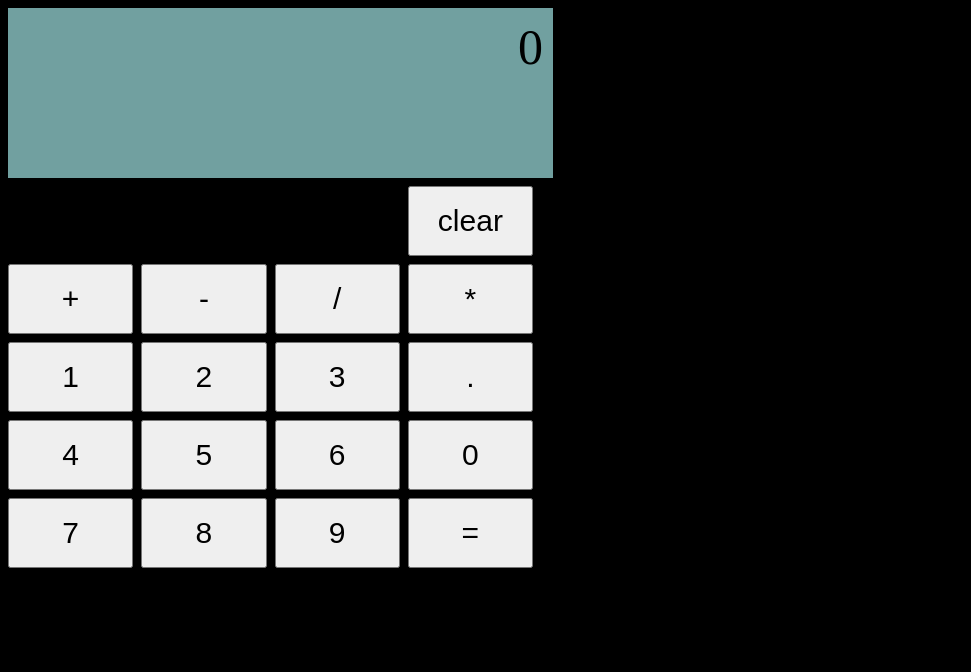
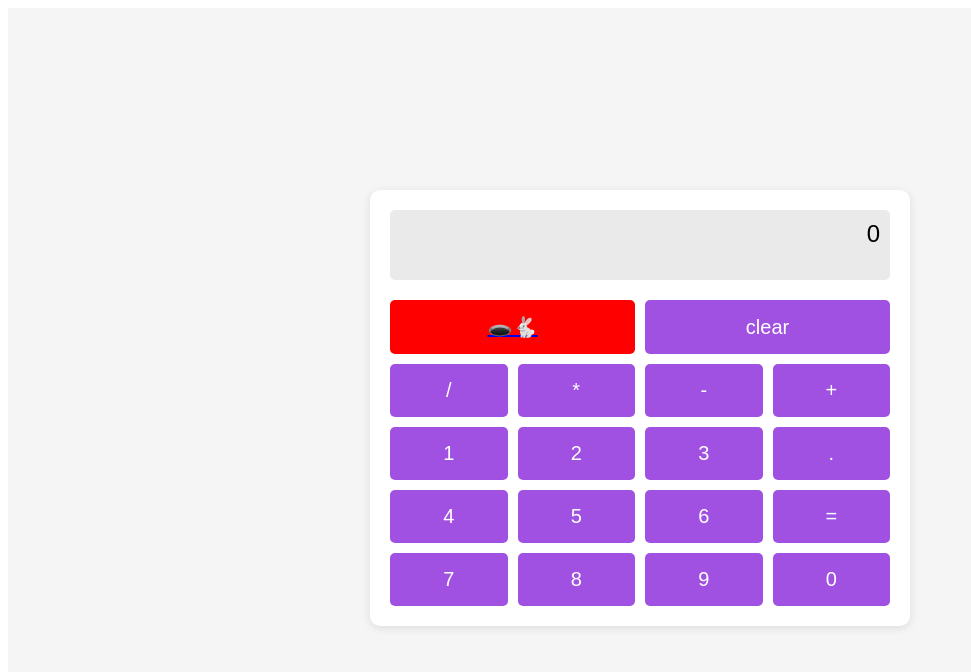
Before and after one commit to Ejiro-David/FCC-calculator-project., a React (Create React App) app: page / in a window 1280 px wide. Shown: the top 672 px of the page, without its empty margins (0-971 px from the left). Built offline with nearby package versions, Linux system fonts and the light colour scheme.

Commit message:
ALL DONE

```diff
--- a/src/App.css
+++ b/src/App.css
@@ -1,94 +1,128 @@
-body{
-  background-color: black;
+.App {
+  display: flex;
+  justify-content: center;
+  align-items: center;
+  min-height: 100vh;
+  background-color: #f5f5f5;
 }
 
-.App{
-  display: flex;
-  flex-direction: column;
-  background-color: black;
+.calc {
+  background-color: #ffffff;
+  border-radius: 10px;
+  box-shadow: 0 2px 10px rgba(0, 0, 0, 0.1);
+  padding: 20px;
+  width: 100%;
+  max-width: 500px;
+  font-family: Arial, sans-serif;
 }
-.calc {
-  display: flex;
-  flex-flow: column nowrap;
-  max-width: 700px;
-  min-width: 250px;
+
+#display {
+  background-color: #eaeaea;
+  border-radius: 5px;
+  padding: 10px;
+  height: 50px;
+  margin-bottom: 20px;
+  font-size: 24px;
+  text-align: right;
 }
-.buttons-container{
-  width: 75%;
+
+.buttons-container {
   display: grid;
   grid-template-columns: repeat(4, 1fr);
-  grid-template-rows: repeat(5, 1fr);
-  grid-gap: 8px;
+  grid-gap: 10px;
 }
 
-button{
-  width: auto;
-  height: 70px;
-  max-width: 132px;
-  font-size: 30px;
+.clear,
+.operator,
+.num {
+  background-color: #a051e2;
+  color: #ffffff;
+  border: none;
+  border-radius: 5px;
+  padding: 15px;
+  font-size: 20px;
+  cursor: pointer;
 }
-#clear{
-  order: 0;
-  grid-column: 4/5;
+#rabbithole {
+  background-color: red;
+}
+#one {
+  order: 1;
 }
 
-#display{
-  margin-bottom: 8px;
-  width: 75%;
-  height: 150px;
-  background-color: rgb(113, 160, 160);
-  font-size: 50px;
-  text-align: right;
-  padding: 10px;
-
+#two {
+  order: 2;
 }
 
-/* reordering of buttons */
-#one{
+#three {
+  order: 3;
+}
+#decimal {
+  order: 4;
+}
+#four {
   order: 5;
 }
-#two{
+
+#five {
   order: 6;
 }
-#three{
+
+#six {
   order: 7;
 }
-#four{
-  order: 9;
+#seven {
+  order: 34;
 }
-#five{
-  order: 10;
+
+#eight {
+  order: 34;
 }
-#six{
-  order: 11;
-}
-#seven{
-  order: 13;
-}
-#eight{
-  order: 14;
-}
-#nine{
-  order: 15;
-}
-#zero{
-  order: 12;
-}
-#add{
-  order: 1;
-}
-#subtract{
-  order: 2;
-}
-#divide{
-  order: 3;
-}
-#multiply{
-  order: 4;
+
+#nine {
+  order: 34;
 }
 #equals{
-  order: 99;
+  order: 32;
+ }
+ #zero{
+  order: 35;
+ }
+.clear {
+  grid-column: span 2;
 }
-#decimal{
-  order: 8;
+
+.operator,
+.num {
+  transition: background-color 0.3s ease;
 }
+
+.operator:hover,
+.num:hover {
+  background-color: #8245b3;
+}
+
+.num {
+  grid-column: span 1;
+}
+
+@media screen and (max-width: 600px) {
+  .calc {
+    padding: 10px;
+  }
+
+  #display {
+    font-size: 18px;
+  }
+
+  .buttons-container {
+    grid-gap: 8px;
+  }
+
+  .clear,
+  .operator,
+  .num {
+    padding: 12px;
+    font-size: 16px;
+  }
+}
--- a/src/App.js
+++ b/src/App.js
@@ -229,6 +229,9 @@ useEffect(() => {
         <div id="display">{state.display}</div>
         <form className="buttons-container">
           {/* Buttons for calculator */}
+          <button id="rabbithole" className="clear">
+            <a href="https://gwern.net/doc/rotten.com/library/index.html" target="_blank" rel="noopener noreferrer">🕳️🐇</a>
+          </button>
           <button id="clear" className="clear" onClick={handleDelete}>
             clear
           </button>
```
